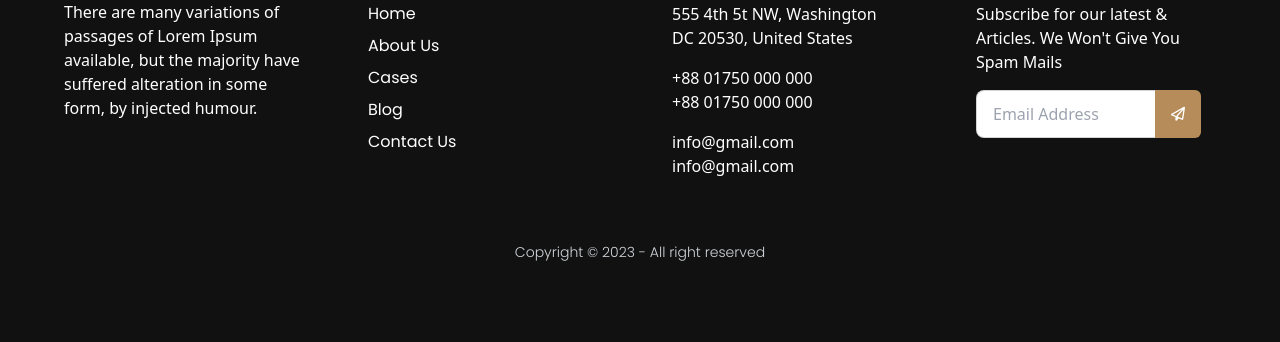
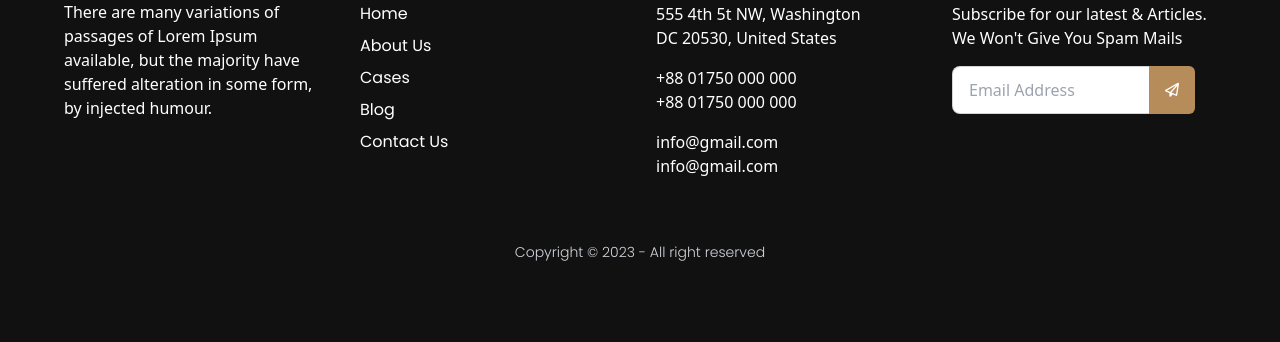
Before and after one commit to coderTirtha/legal-solutions, a plain HTML site: page index.html in a window 1280 px wide. Shown: the part 4257-4599 px from the top of the page. Drawn offline with nearby package versions, Linux system fonts and the light colour scheme.

Commit message:
footer section gap a bt reduced

```diff
--- a/index.html
+++ b/index.html
@@ -478,7 +478,7 @@
         </section>
     </main>
     <footer class="bg-[#111] px-16 pt-24 pb-20 text-white">
-        <div class="grid grid-cols-1 md:grid-cols-2 gap-10 lg:gap-16 lg:grid-cols-4">
+        <div class="grid grid-cols-1 md:grid-cols-2 gap-10 lg:gap-8 lg:grid-cols-4">
             <div class="space-y-4">
                 <span class="footer-title">
                     <img src="images/logo.png" alt="">
```
